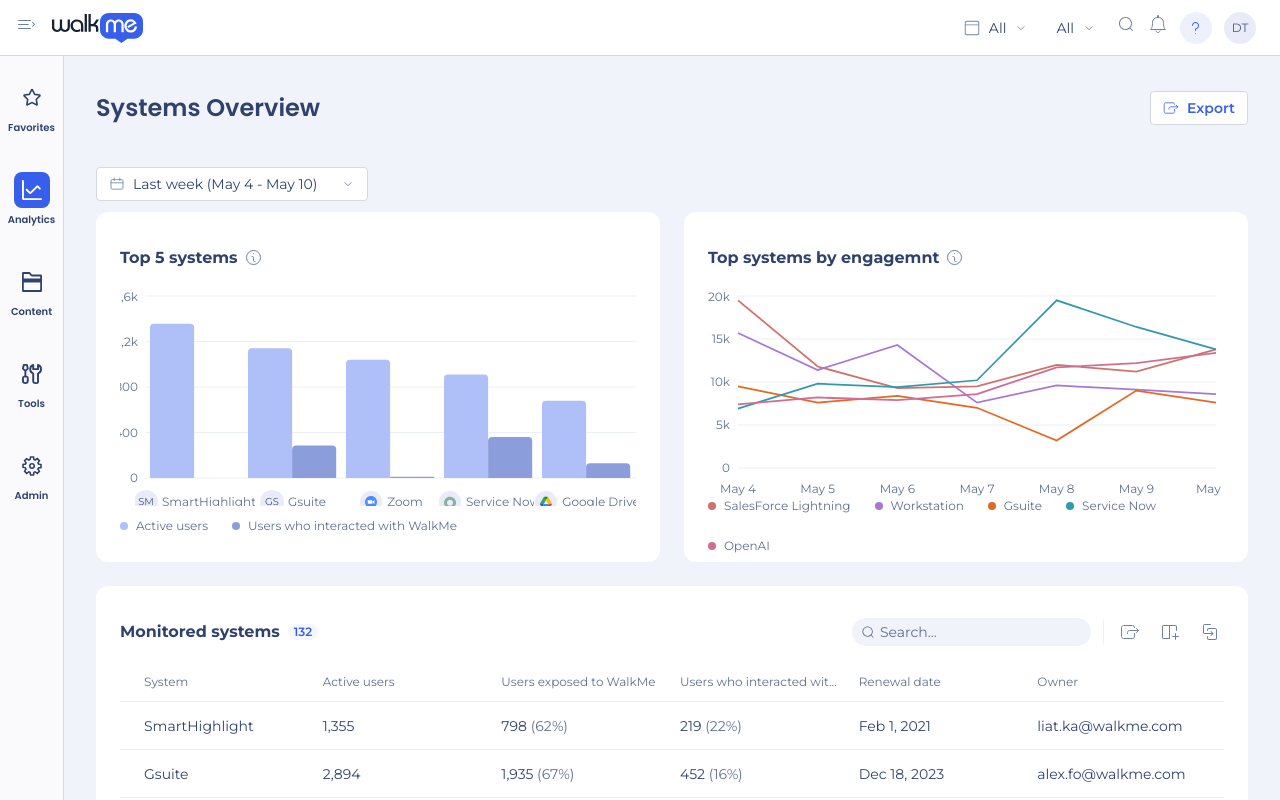
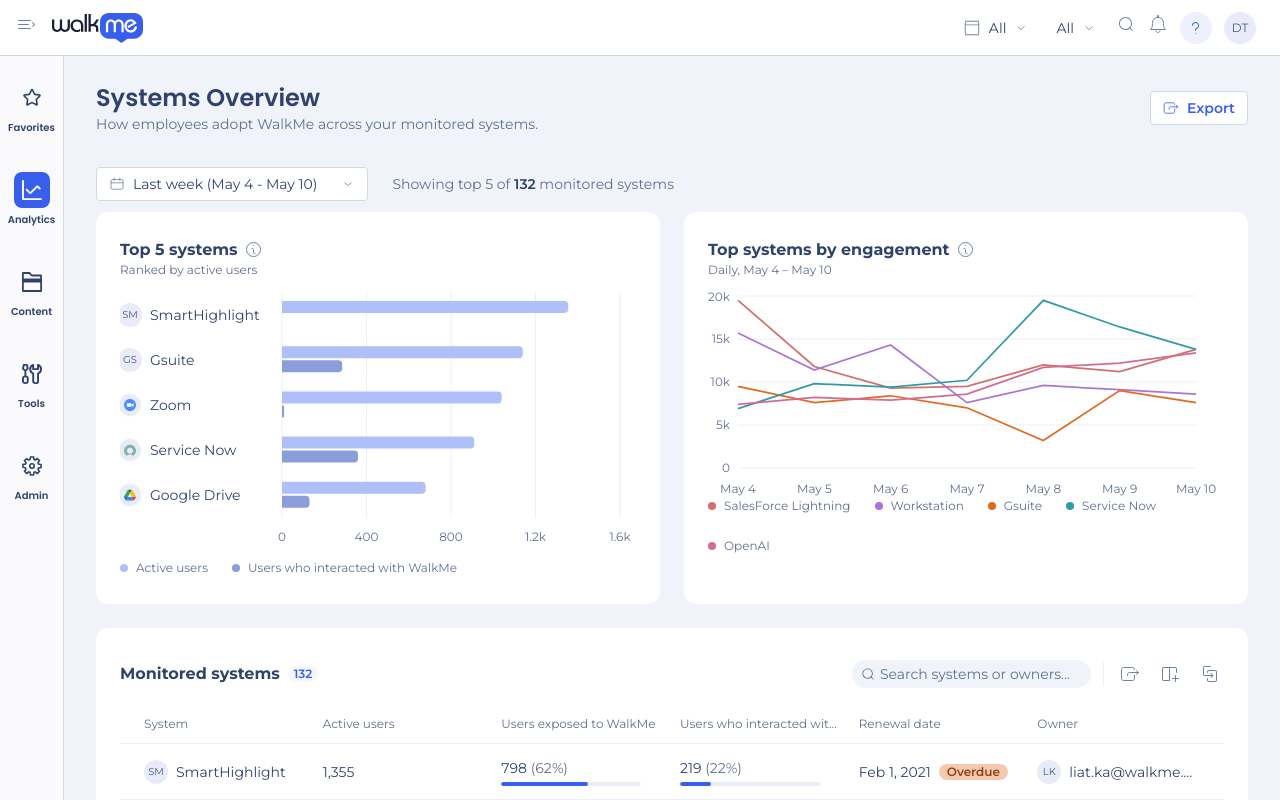
Before and after one commit to danielboaron23/walkme-analytics-ui, a React (Vite) app: page / in a window 1280 px wide. Built offline with nearby package versions, Linux system fonts and the light colour scheme; a web font is replaced by a local one.

Commit message:
Spring autosave

```diff
--- a/src/components/walkme/DashboardCard.tsx
+++ b/src/components/walkme/DashboardCard.tsx
@@ -8,6 +8,7 @@ import { cn } from "@/lib/utils";
  */
 export function DashboardCard({
   title,
+  subtitle,
   info = true,
   headerRight,
   footer,
@@ -16,6 +17,8 @@ export function DashboardCard({
   children,
 }: {
   title: React.ReactNode;
+  /** Optional one-line description shown under the title. */
+  subtitle?: React.ReactNode;
   info?: boolean;
   headerRight?: React.ReactNode;
   footer?: React.ReactNode;
@@ -31,9 +34,14 @@ export function DashboardCard({
       )}
     >
       <header className="flex h-[60px] shrink-0 items-center justify-between">
-        <div className="flex items-center gap-sp20">
-          <h3 className="wm-t1-bold text-text-primary">{title}</h3>
-          {info && <Icon name="info" size={16} className="text-icon" />}
+        <div className="flex flex-col">
+          <div className="flex items-center gap-sp20">
+            <h3 className="wm-t1-bold text-text-primary">{title}</h3>
+            {info && <Icon name="info" size={16} className="text-icon" />}
+          </div>
+          {subtitle && (
+            <p className="wm-t3 text-text-secondary">{subtitle}</p>
+          )}
         </div>
         {headerRight}
       </header>
--- a/src/components/walkme/MonitoredSystemsTable.tsx
+++ b/src/components/walkme/MonitoredSystemsTable.tsx
@@ -1,5 +1,9 @@
+import { useState } from "react";
 import { Icon, type IconName } from "@/components/walkme/Icon";
+import { SystemLogo } from "@/components/walkme/SystemLogo";
+import { Avatar } from "@/components/walkme/ui/Avatar";
 import { Counter } from "@/components/walkme/ui/Counter";
+import { Pagination } from "@/components/walkme/ui/Pagination";
 import { SearchInput } from "@/components/walkme/ui/SearchInput";
 import { cn } from "@/lib/utils";
 
@@ -12,6 +16,7 @@ type Row = {
   interactedPct: string;
   renewal: string;
   owner: string;
+  overdue?: boolean;
   muted?: boolean;
 };
 
@@ -20,12 +25,10 @@ const COLUMNS = [
   "Active users",
   "Users exposed to WalkMe",
   "Users who interacted with WalkMe",
-  "Renewal date",
-  "Owner",
 ];
 
 const ROWS: Row[] = [
-  { system: "SmartHighlight", active: "1,355", exposed: "798", exposedPct: "62%", interacted: "219", interactedPct: "22%", renewal: "Feb 1, 2021", owner: "liat.ka@walkme.com" },
+  { system: "SmartHighlight", active: "1,355", exposed: "798", exposedPct: "62%", interacted: "219", interactedPct: "22%", renewal: "Feb 1, 2021", owner: "liat.ka@walkme.com", overdue: true },
   { system: "Gsuite", active: "2,894", exposed: "1,935", exposedPct: "67%", interacted: "452", interactedPct: "16%", renewal: "Dec 18, 2023", owner: "alex.fo@walkme.com" },
   { system: "Zoom", active: "1,355", exposed: "642", exposedPct: "65%", interacted: "157", interactedPct: "16%", renewal: "Nov 2, 2023", owner: "maya.bo@walkme.com" },
   { system: "Salesforce Lightning", active: "1,564", exposed: "1,016", exposedPct: "65%", interacted: "250", interactedPct: "16%", renewal: "Oct 23, 2023", owner: "john.do@walkme.com" },
@@ -34,6 +37,8 @@ const ROWS: Row[] = [
   { system: "Service Now", active: "1,564", exposed: "1,016", exposedPct: "65%", interacted: "250", interactedPct: "16%", renewal: "Oct 23, 2023", owner: "john.do@walkme.com" },
   { system: "Google Drive", active: "2,341", exposed: "1,522", exposedPct: "65%", interacted: "373", interactedPct: "16%", renewal: "Sep 7, 2023", owner: "sara.jo@walkme.com", muted: true },
 ];
+
+type SortDir = "asc" | "desc" | null;
 
 function HeaderActionIcon({ name }: { name: IconName }) {
   return (
@@ -46,13 +51,51 @@ function HeaderActionIcon({ name }: { name: IconName }) {
   );
 }
 
+/** "liat.ka@walkme.com" -> "LK" */
+function initialsOf(email: string) {
+  const parts = email.split("@")[0].split(".");
+  return parts
+    .slice(0, 2)
+    .map((p) => p.charAt(0).toUpperCase())
+    .join("");
+}
+
+/** Count + share, with a thin bar so rates compare at a glance. */
+function RateCell({ value, pct }: { value: string; pct: string }) {
+  return (
+    <span className="flex flex-col gap-sp10">
+      <span className="wm-t2 text-text-primary">
+        {value} <span className="text-text-secondary">({pct})</span>
+      </span>
+      <span className="block h-1 w-full max-w-[140px] overflow-hidden rounded-pill bg-divider-el">
+        <span
+          className="block h-full rounded-pill bg-brand"
+          style={{ width: pct }}
+        />
+      </span>
+    </span>
+  );
+}
+
 export function MonitoredSystemsTable({
   onSelectSystem,
 }: {
   onSelectSystem?: (system: string) => void;
 }) {
+  const [sortDir, setSortDir] = useState<SortDir>(null);
+
   const grid =
     "grid grid-cols-[minmax(0,1fr)_minmax(0,1fr)_minmax(0,1fr)_minmax(0,1fr)_minmax(0,1fr)_minmax(0,1fr)] gap-sp40";
+
+  const rows = sortDir
+    ? [...ROWS].sort((a, b) => {
+        const diff = Date.parse(a.renewal) - Date.parse(b.renewal);
+        return sortDir === "asc" ? diff : -diff;
+      })
+    : ROWS;
+
+  const cycleSort = () =>
+    setSortDir((d) => (d === null ? "asc" : d === "asc" ? "desc" : null));
 
   return (
     <section className="flex flex-col rounded-cr40 bg-bg-surface px-sp60 py-sp40">
@@ -63,7 +106,7 @@ export function MonitoredSystemsTable({
           <Counter>132</Counter>
         </div>
         <div className="flex items-center gap-sp30">
-          <SearchInput />
+          <SearchInput placeholder="Search systems or owners..." />
           <span className="h-6 w-px bg-divider-el" />
           <HeaderActionIcon name="table-export" />
           <HeaderActionIcon name="columns" />
@@ -78,34 +121,69 @@ export function MonitoredSystemsTable({
             {c}
           </span>
         ))}
+        <button
+          type="button"
+          onClick={cycleSort}
+          aria-label="Sort by renewal date"
+          className={cn(
+            "wm-t3 flex items-center gap-sp10 text-left",
+            sortDir ? "text-brand" : "text-text-secondary hover:text-text-primary"
+          )}
+        >
+          <span className="truncate">Renewal date</span>
+          {sortDir && (
+            <Icon
+              name="chevron-down"
+              size={12}
+              rotate={sortDir === "asc" ? 180 : 0}
+            />
+          )}
+        </button>
+        <span className="wm-t3 truncate text-text-secondary">Owner</span>
       </div>
 
       {/* Rows */}
       <div>
-        {ROWS.map((r, i) => (
+        {rows.map((r, i) => (
           <button
             key={i}
             type="button"
             onClick={() => onSelectSystem?.(r.system)}
             className={cn(
               grid,
-              "h-12 w-full items-center border-b border-divider-el px-sp60 text-left transition-colors hover:bg-bg-sky",
+              "h-14 w-full items-center border-b border-divider-el px-sp60 text-left transition-colors hover:bg-bg-sky",
               r.muted && "opacity-45"
             )}
           >
-            <span className="wm-t2 truncate text-text-primary">{r.system}</span>
+            <span className="flex items-center gap-sp20">
+              <SystemLogo name={r.system} size={24} />
+              <span className="wm-t2 truncate text-text-primary">{r.system}</span>
+            </span>
             <span className="wm-t2 text-text-primary">{r.active}</span>
-            <span className="wm-t2 text-text-primary">
-              {r.exposed} <span className="text-text-secondary">({r.exposedPct})</span>
+            <RateCell value={r.exposed} pct={r.exposedPct} />
+            <RateCell value={r.interacted} pct={r.interactedPct} />
+            <span className="flex items-center">
+              <span className="wm-t2 truncate text-text-primary">{r.renewal}</span>
+              {r.overdue && (
+                <span className="wm-t3-semibold ml-sp20 shrink-0 rounded-pill bg-box-orange-bg px-sp20 text-box-orange">
+                  Overdue
+                </span>
+              )}
             </span>
-            <span className="wm-t2 text-text-primary">
-              {r.interacted} <span className="text-text-secondary">({r.interactedPct})</span>
+            <span className="flex items-center gap-sp20">
+              <Avatar initials={initialsOf(r.owner)} size={24} />
+              <span className="wm-t2 truncate text-text-primary">{r.owner}</span>
             </span>
-            <span className="wm-t2 text-text-primary">{r.renewal}</span>
-            <span className="wm-t2 truncate text-text-primary">{r.owner}</span>
           </button>
         ))}
       </div>
+
+      <Pagination
+        summary="Showing 1–8 of 132"
+        pages={["1", "2", "3", "…", "17"]}
+        active="1"
+        perPage="8"
+      />
     </section>
   );
 }
--- a/src/components/walkme/charts/EngagementLineChart.tsx
+++ b/src/components/walkme/charts/EngagementLineChart.tsx
@@ -34,7 +34,7 @@ function formatK(v: number) {
 export function EngagementLineChart() {
   return (
     <ResponsiveContainer width="100%" height={210}>
-      <LineChart data={DATA} margin={{ top: 8, right: 8, bottom: 0, left: -4 }}>
+      <LineChart data={DATA} margin={{ top: 8, right: 28, bottom: 0, left: -4 }}>
         <CartesianGrid vertical={false} stroke="#ebeff7" />
         <XAxis
           dataKey="date"
--- a/src/components/walkme/charts/TopSystemsBarChart.tsx
+++ b/src/components/walkme/charts/TopSystemsBarChart.tsx
@@ -20,45 +20,57 @@ const ACTIVE = "#afbff7";
 const INTERACTED = "#8b9ddb";
 
 function formatK(v: number) {
-  if (v >= 1000) return `${(v / 1000).toFixed(1).replace(".", ",")}k`;
-  return `${v}`;
+  if (v < 1000) return `${v}`;
+  return `${v / 1000}k`;
 }
 
+/** Ranked row label: logo chip + full system name, never truncated. */
 function AxisTick({ x, y, payload }: any) {
   return (
-    <foreignObject x={x - 60} y={y + 4} width={120} height={28}>
-      <div className="flex items-center justify-center gap-sp10">
+    <foreignObject x={x - 156} y={y - 14} width={150} height={28}>
+      <div className="flex h-7 items-center gap-sp20">
         <SystemLogo name={payload.value} size={24} />
-        <span className="wm-t3 text-text-secondary">{payload.value}</span>
+        <span className="wm-t2 whitespace-nowrap text-text-primary">
+          {payload.value}
+        </span>
       </div>
     </foreignObject>
   );
 }
 
+/** Top 5 systems, ranked by active users (horizontal bars). */
 export function TopSystemsBarChart() {
   return (
-    <ResponsiveContainer width="100%" height={218}>
-      <BarChart data={DATA} barGap={4} barCategoryGap="22%" margin={{ top: 8, right: 0, bottom: 0, left: -8 }}>
-        <CartesianGrid vertical={false} stroke="#ebeff7" />
+    <ResponsiveContainer width="100%" height={260}>
+      <BarChart
+        layout="vertical"
+        data={DATA}
+        barGap={2}
+        barCategoryGap="26%"
+        margin={{ top: 4, right: 16, bottom: 0, left: 0 }}
+      >
+        <CartesianGrid horizontal={false} stroke="#ebeff7" />
         <XAxis
+          type="number"
+          ticks={[0, 400, 800, 1200, 1600]}
+          domain={[0, 1600]}
+          tickLine={false}
+          axisLine={false}
+          tickMargin={8}
+          tick={{ fill: "#616f8f", fontSize: 12, fontFamily: "var(--font-body)" }}
+          tickFormatter={formatK}
+        />
+        <YAxis
+          type="category"
           dataKey="system"
           tickLine={false}
           axisLine={false}
           interval={0}
-          height={28}
+          width={162}
           tick={<AxisTick />}
         />
-        <YAxis
-          ticks={[0, 400, 800, 1200, 1600]}
-          domain={[0, 1600]}
-          tickLine={false}
-          axisLine={false}
-          width={34}
-          tick={{ fill: "#616f8f", fontSize: 12, fontFamily: "var(--font-body)" }}
-          tickFormatter={formatK}
-        />
-        <Bar dataKey="active" fill={ACTIVE} barSize={59} radius={[4, 4, 0, 0]} isAnimationActive={false} />
-        <Bar dataKey="interacted" fill={INTERACTED} barSize={59} radius={[4, 4, 0, 0]} isAnimationActive={false} />
+        <Bar dataKey="active" fill={ACTIVE} barSize={12} radius={[0, 4, 4, 0]} isAnimationActive={false} />
+        <Bar dataKey="interacted" fill={INTERACTED} barSize={12} radius={[0, 4, 4, 0]} isAnimationActive={false} />
       </BarChart>
     </ResponsiveContainer>
   );
--- a/src/layout/TabStrip.tsx
+++ b/src/layout/TabStrip.tsx
@@ -22,9 +22,12 @@ export const TABS = [
 export function FilterRow({
   dateLabel = "Last week (Jan 1 - Jan 7)",
   showAddFilter = true,
+  meta,
 }: {
   dateLabel?: string;
   showAddFilter?: boolean;
+  /** Optional context text shown after the filters. */
+  meta?: React.ReactNode;
 }) {
   const [filterOpen, setFilterOpen] = useState(false);
   const closeFilter = useCallback(() => setFilterOpen(false), []);
@@ -46,6 +49,7 @@ export function FilterRow({
           {filterOpen && <AddFilterPopup onClose={closeFilter} />}
         </div>
       )}
+      {meta && <span className="wm-t2 text-text-secondary">{meta}</span>}
     </div>
   );
 }
--- a/src/layout/TitleBar.tsx
+++ b/src/layout/TitleBar.tsx
@@ -8,6 +8,7 @@ import { TextButton } from "@/components/walkme/ui/TextButton";
  */
 export function TitleBar({
   title,
+  subtitle,
   icon,
   environment,
   exportVariant = "outline",
@@ -15,6 +16,8 @@ export function TitleBar({
   onBack,
 }: {
   title: string;
+  /** Optional one-line description under the title. */
+  subtitle?: string;
   icon?: React.ReactNode;
   environment?: string;
   exportVariant?: "outline" | "link";
@@ -35,7 +38,14 @@ export function TitleBar({
         ) : (
           icon
         )}
-        <h1 className="wm-h1 text-text-primary">{title}</h1>
+        {subtitle ? (
+          <div className="flex flex-col">
+            <h1 className="wm-h1 text-text-primary">{title}</h1>
+            <p className="wm-t2 text-text-secondary">{subtitle}</p>
+          </div>
+        ) : (
+          <h1 className="wm-h1 text-text-primary">{title}</h1>
+        )}
         {environment && (
           <>
             <span className="mx-sp10 text-divider-on-gray">|</span>
--- a/src/screens/SystemsOverview.tsx
+++ b/src/screens/SystemsOverview.tsx
@@ -17,13 +17,26 @@ export function SystemsOverview({
 }) {
   return (
     <div className="flex flex-col pb-sp80">
-      <TitleBar title="Systems Overview" exportVariant="outline" />
-      <FilterRow dateLabel="Last week (May 4 - May 10)" showAddFilter={false} />
+      <TitleBar
+        title="Systems Overview"
+        subtitle="How employees adopt WalkMe across your monitored systems."
+        exportVariant="outline"
+      />
+      <FilterRow
+        dateLabel="Last week (May 4 - May 10)"
+        showAddFilter={false}
+        meta={
+          <>
+            Showing top 5 of{" "}
+            <b className="font-semibold text-text-primary">132</b> monitored systems
+          </>
+        }
+      />
 
       <div className="flex flex-col gap-sp60 px-sp80 pt-sp10">
         {/* Two chart cards */}
         <div className="grid grid-cols-2 gap-sp60">
-          <DashboardCard title="Top 5 systems">
+          <DashboardCard title="Top 5 systems" subtitle="Ranked by active users">
             <TopSystemsBarChart />
             <ChartLegend
               items={[
@@ -33,7 +46,10 @@ export function SystemsOverview({
             />
           </DashboardCard>
 
-          <DashboardCard title="Top systems by engagemnt">
+          <DashboardCard
+            title="Top systems by engagement"
+            subtitle="Daily, May 4 – May 10"
+          >
             <EngagementLineChart />
             <ChartLegend
               items={ENGAGEMENT_SERIES.map((s) => ({
```
